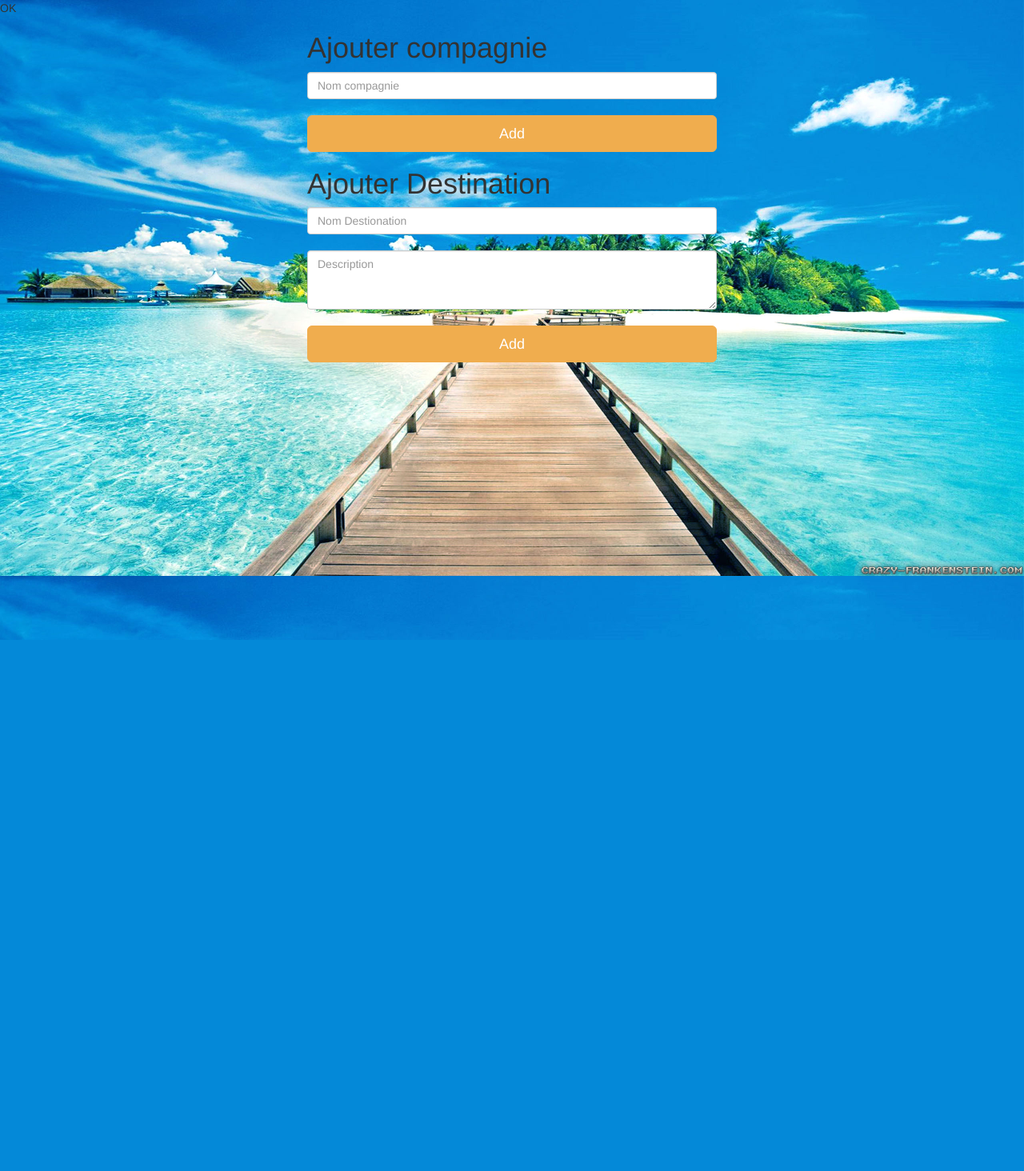
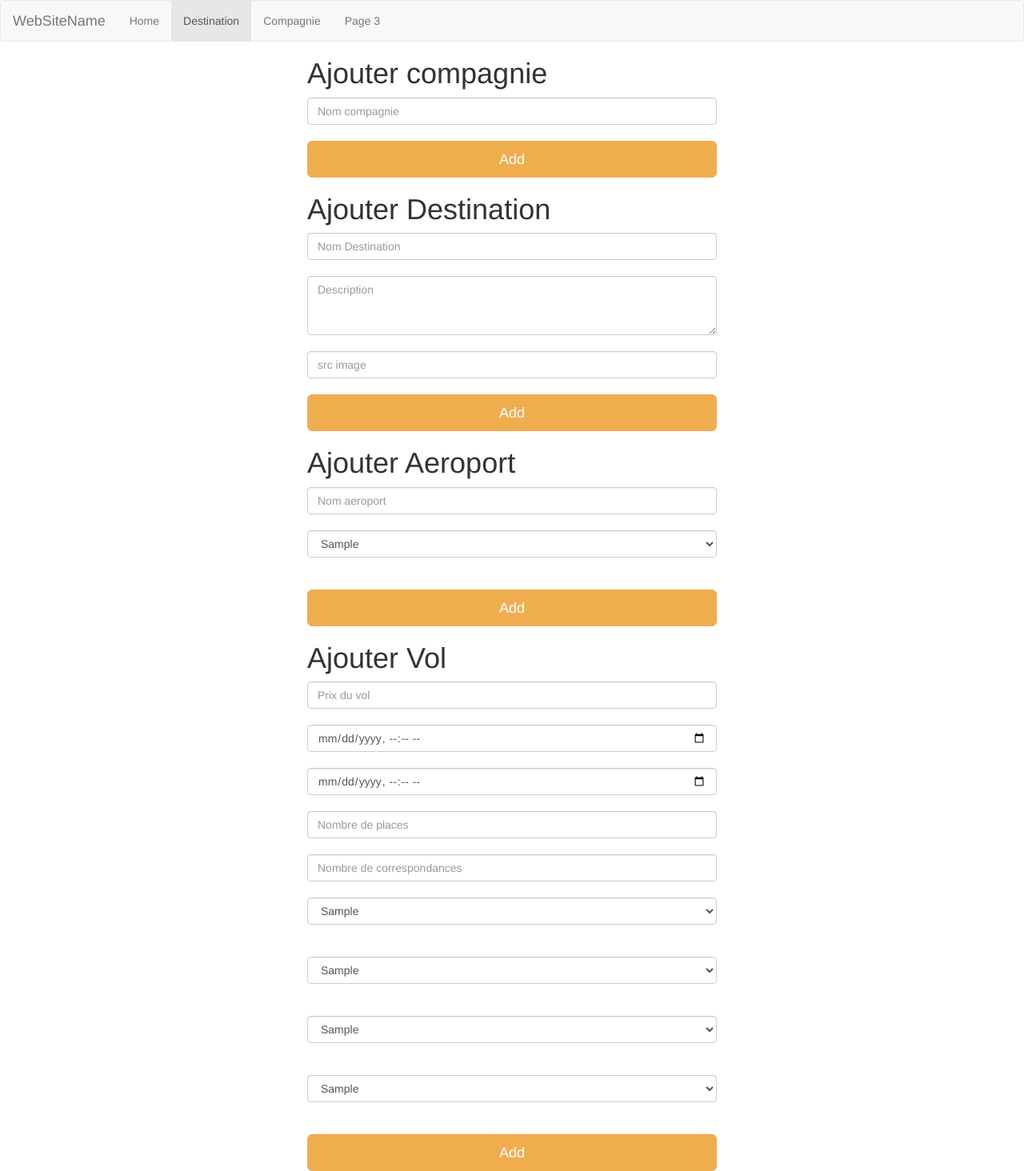
Before and after one commit to wilsoncreator/OracleACSIProject, a PHP site: page /OracleACSIProject/admin.php in a window 1280 px wide. Shown: the whole page at 80% size. Before the commit the page ends 800 px from the top, so only its background shows below. Run offline with PHP 8.4, Linux system fonts and the light colour scheme; the visitor is signed in with stand-in values (Sample User, id 1); tables that the repository leaves empty or names only in its code hold one stand-in row (values such as "Sample post").

Commit message:
Page login - formulaire ajout desitnation et compagnies

```diff
--- a/css/style.css
+++ b/css/style.css
@@ -15,7 +15,7 @@
     padding: 5%;
 }
 
-body {
+.connexion {
     background-image: url(../resources/images/img.jpg);
     background-size: 100%;
 }
--- a/src/admin/admin.php
+++ b/src/admin/admin.php
@@ -3,7 +3,7 @@ require_once('../../Entity/connexion_db.php');
 session_start();
 
 if($_SESSION['admin'] == true){
-    echo 'OK';
+    //echo 'OK';
 
     if(isset($_POST['compagnie'])){
         try {
@@ -16,9 +16,9 @@ if($_SESSION['admin'] == true){
         }
     }
 
-    else if(isset($_POST['destination']) && isset($_POST['destination_descr'])){
+    else if(isset($_POST['destination']) && isset($_POST['destination_descr']) && isset($_POST['image']) ){
         try {
-            $req = $bdd->exec("INSERT INTO destination (libelle_dest, description_dest) VALUES ('" . $_POST['destination'] . "','" . $_POST['destination_descr'] . "' )");
+            $req = $bdd->exec("INSERT INTO destination (libelle_dest, description_dest, image_dest) VALUES ('" . $_POST['destination'] . "','" . $_POST['destination_descr'] . "','" . $_POST['image'] . "' )");
             echo 'destination ajoutée';
         }
 
@@ -27,14 +27,25 @@ if($_SESSION['admin'] == true){
         }
     }
 
-    else if(isset($_POST['aeroport']) && isset($_POST['destination_aero'])){
+    else if(isset($_POST['aeroport']) && isset($_POST['destination_name'])){
         try {
-            $req = $bdd->exec("INSERT INTO aeroport (libelle_dest, description_dest) VALUES ('" . $_POST['destination'] . "','" . $_POST['destination_descr'] . "' )");
-            echo 'destination ajoutée';
+            $req = $bdd->exec("INSERT INTO aeroport (id_dest, libelle_aero) VALUES ('" . $_POST['destination_name'] . "','" . $_POST['aeroport'] . "' )");
+            echo 'aeroport ajoutée';
         }
 
         catch(Exception $ex){
-            echo 'erreur lors de l\'ajout de la destination' .$ex->getMessage();
+            echo 'erreur lors de l\'ajout de l\' aeroport '.$ex->getMessage().$_POST['destination_name'];
+        }
+    }
+
+    else if(isset($_POST['prix_vol']) ){
+        try {
+            $req = $bdd->exec("INSERT INTO vol (prix_vol, date_depart, date_arrivee, nb_places_vol, nb_corresp_vol, id_comp, id_dest, id_aero, id_aero_AEROPORT) VALUES ('" . $_POST['prix_vol'] . "','" . $_POST['date_dep_vol'] . "','" . $_POST['date_arr_vol'] . "','" . $_POST['nbplaces_vol'] . "','" . $_POST['nbcorress_vol'] . "','" . $_POST['compagnie_vol'] . "','" . $_POST['destination_vol'] . "','" . $_POST['aero_dep_vol'] . "','" . $_POST['aero_arr_vol'] . "')");
+            echo 'aeroport ajoutée';
+        }
+
+        catch(Exception $ex){
+            echo 'erreur lors de l\'ajout du vol '.$ex->getMessage().$_POST['aero_dep_vol'].$_POST['aero_arr_vol'];
         }
     }
 }
@@ -54,6 +65,20 @@ else {
     <title>Title</title>
 </head>
 <body>
+<nav class="navbar navbar-default">
+    <div class="container-fluid">
+        <div class="navbar-header">
+            <a class="navbar-brand" href="#">WebSiteName</a>
+        </div>
+        <ul class="nav navbar-nav">
+            <li ><a href="#">Home</a></li>
+            <li class="active"><a href="http://localhost/OracleACSIProject/src/admin/admin.php">Destination</a></li>
+            <li><a href="http://localhost/OracleACSIProject/src/admin/admin-compagnie.php">Compagnie</a></li>
+            <li><a href="#">Page 3</a></li>
+        </ul>
+    </div>
+</nav>
+<!-- Ajout de compagnie -->
 
 <form  method="post" action="">
     <h1>Ajouter compagnie</h1>
@@ -61,10 +86,82 @@ else {
     <button class="btn btn-lg btn-primary btn-block" id="button-login" type="submit">Add</button>
 </form>
 
+<!-- Ajout de destination -->
+
 <form  method="post" action="">
     <h1>Ajouter Destination</h1>
-    <input type="text" class="form-control" placeholder="Nom Destionation" name="destination" required><br>
+    <input type="text" class="form-control" placeholder="Nom Destination" name="destination" required><br>
     <textarea class="form-control" name="destination_descr" rows="3" placeholder="Description" required></textarea><br>
+    <input type="text" class="form-control" placeholder="src image" name="image" required><br>
+    <button class="btn btn-lg btn-primary btn-block" id="button-login" type="submit">Add</button>
+</form>
+
+<!-- Ajout d'aeroport -->
+
+<form  method="post" action="">
+    <h1>Ajouter Aeroport</h1>
+    <input type="text" class="form-control" placeholder="Nom aeroport" name="aeroport" required><br>
+    <select name="destination_name" id="sel1" class="form-control">
+        <?php
+
+            $list = $bdd->query('SELECT * FROM destination');
+            while ($data = $list->fetch()) {
+                echo "<option value =".$data['id_dest'].">".$data['libelle_dest']."</option>";
+            }
+        ?>
+    </select><br><br>
+    <button class="btn btn-lg btn-primary btn-block" id="button-login" type="submit">Add</button>
+</form>
+
+<!-- Ajout de vol -->
+
+<form  method="post" action="">
+    <h1>Ajouter Vol</h1>
+    <input type="number" step="any" class="form-control" placeholder="Prix du vol" name="prix_vol" required><br>
+    <input type="datetime-local" class="form-control" placeholder="Date de départ" name="date_dep_vol" required><br>
+    <input type="datetime-local" class="form-control" placeholder="Date d'arrivée" name="date_arr_vol" required><br>
+    <input type="number" class="form-control" placeholder="Nombre de places" name="nbplaces_vol" required><br>
+    <input type="number" class="form-control" placeholder="Nombre de correspondances" name="nbcorress_vol" required><br>
+    <select name="destination_vol" id="sel1" class="form-control">
+        <?php
+
+        $list = $bdd->query('SELECT * FROM destination');
+        while ($data = $list->fetch()) {
+            echo "<option value =".$data['id_dest'].">".$data['libelle_dest']."</option>";
+        }
+        ?>
+    </select><br><br>
+    <select name="aero_dep_vol" id="sel1" class="form-control">
+        <?php
+
+        $list = $bdd->query('SELECT * FROM aeroport');
+        while ($data = $list->fetch()) {
+            echo "<option value =".$data['id_aero'].">".$data['libelle_aero']."</option>";
+        }
+        ?>
+    </select><br><br>
+
+    <select name="aero_arr_vol" id="sel1" class="form-control">
+        <?php
+
+        $list = $bdd->query('SELECT * FROM aeroport');
+        while ($data = $list->fetch()) {
+            echo "<option value =".$data['id_aero'].">".$data['libelle_aero']."</option>";
+        }
+        ?>
+    </select><br><br>
+
+    <select name="compagnie_vol" id="sel1" class="form-control">
+        <?php
+
+        $list = $bdd->query('SELECT * FROM compagnie');
+        while ($data = $list->fetch()) {
+            echo "<option value =".$data['id_comp'].">".$data['libelle_comp']."</option>";
+        }
+        ?>
+    </select><br><br>
+
+
     <button class="btn btn-lg btn-primary btn-block" id="button-login" type="submit">Add</button>
 </form>
 
--- a/src/front/index.php
+++ b/src/front/index.php
@@ -59,7 +59,7 @@ if(!empty($_POST['login']) && !empty($_POST['password']) )
     <meta charset="UTF-8">
     <title>Title</title>
 </head>
-<body>
+<body class="connexion">
 <form class="form-signin" method="post" action="">
     <input type="text" class="form-control" placeholder="Login" name="login" required autofocus><br>
     <input type="password" class="form-control" placeholder="Password" name="password" required><br>
```
Also changed, not shown: src/admin/admin-compagnie.php (added, +50 -0 lines).
